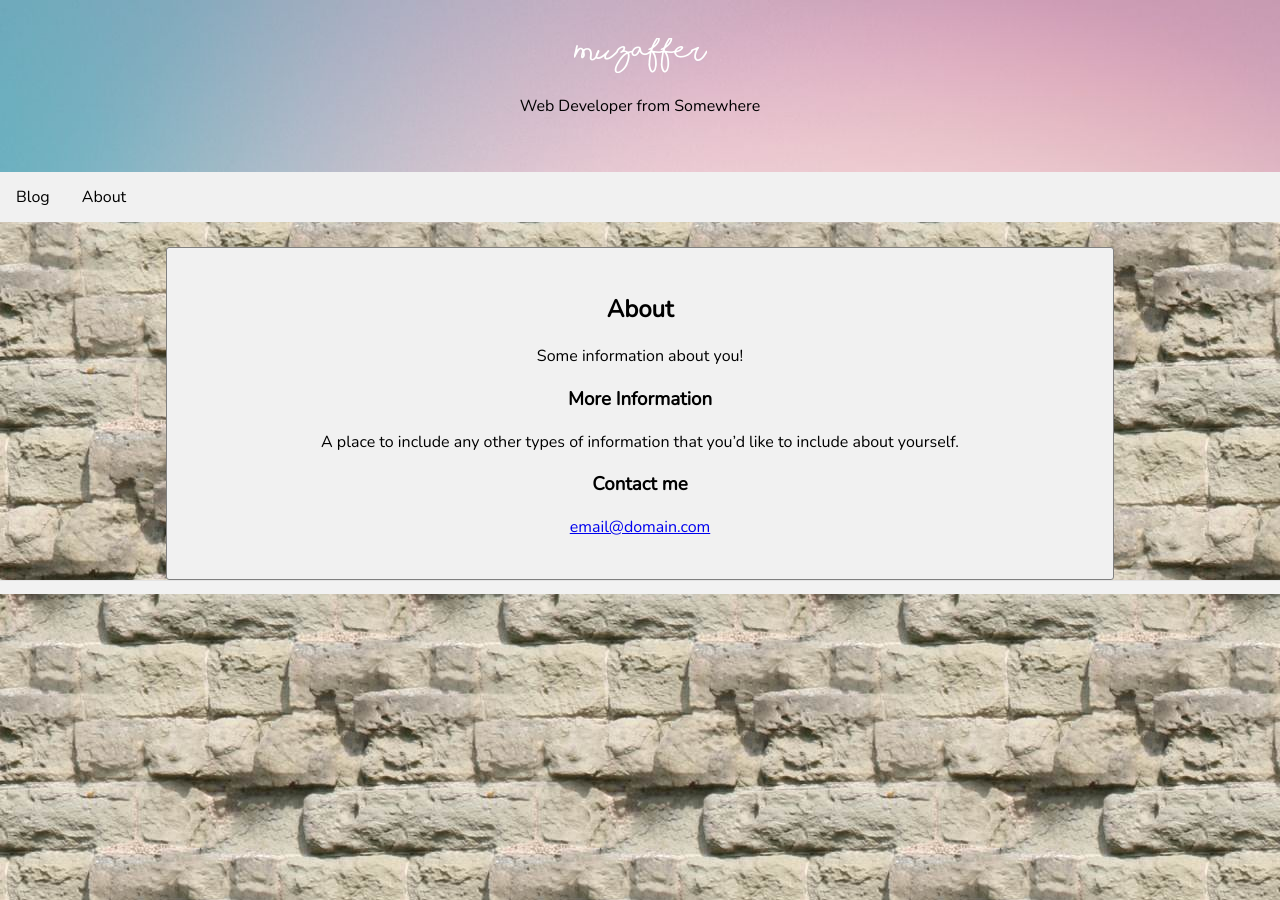
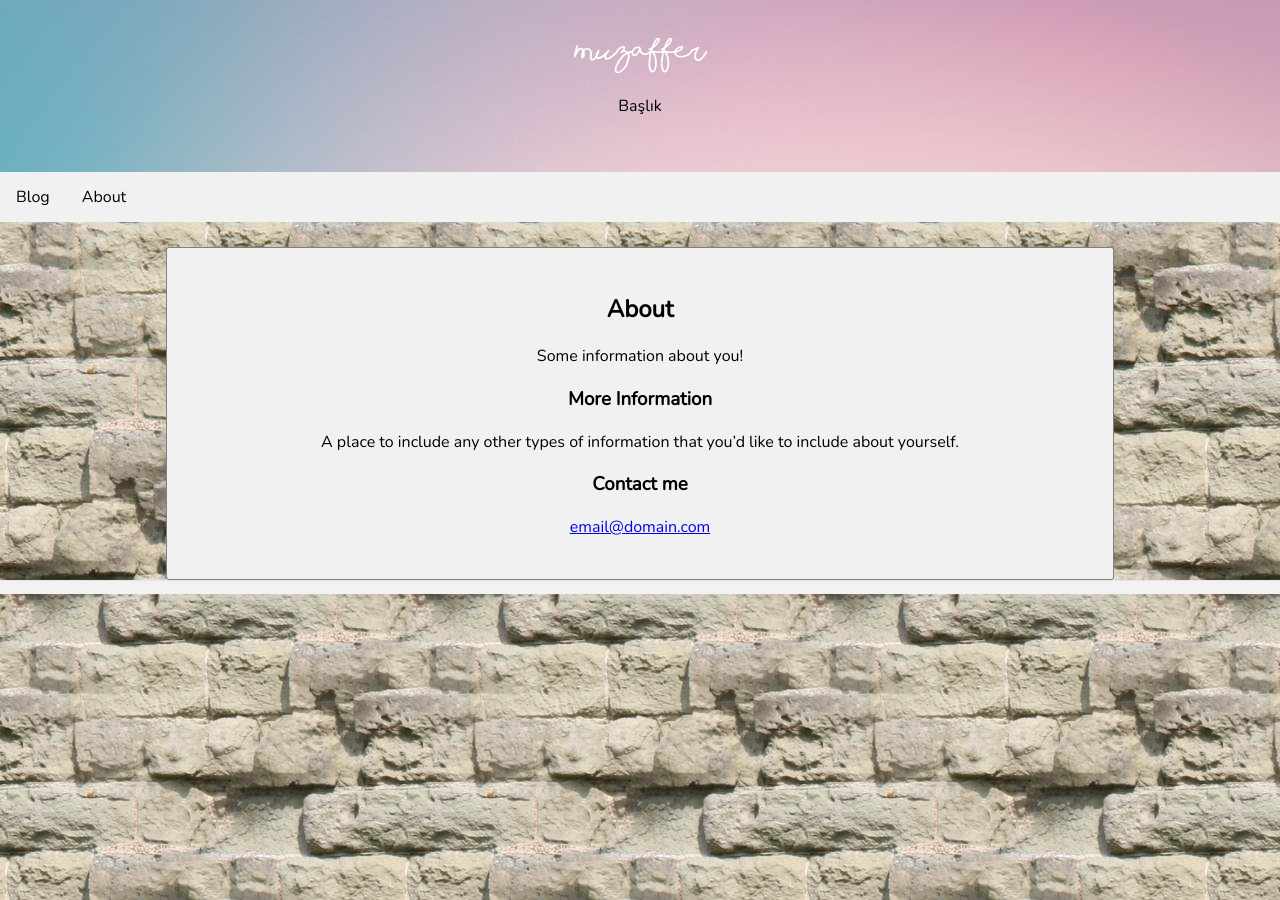
Before and after one commit to polatenes/polatenes.github.io, a Jekyll site: the page built from about.md, in a window 1280 px wide. Built offline with Jekyll 4.4.1, drawn with Linux system fonts in a browser that asks for light colours; some of the changed lines change nothing that is shown.

Commit message:
Update _config.yml

```diff
--- a/_config.yml
+++ b/_config.yml
@@ -3,10 +3,10 @@
 #
 
 # Name of your site (displayed in the header)
-name: Your Name
+name: Enes
 
 # Short bio or description (displayed in the header)
-description: Web Developer from Somewhere
+description: Başlık
 
 # URL of your avatar or profile pic (you could use your GitHub profile pic)
 avatar: https://raw.githubusercontent.com/barryclark/jekyll-now/master/images/jekyll-logo.png
@@ -17,16 +17,16 @@
 
 # Includes an icon in the footer for each username you enter
 footer-links:
-  dribbble:
-  email:
-  facebook:
-  flickr:
-  github: barryclark/jekyll-now
-  instagram:
-  linkedin:
-  pinterest:
+  dribbble: sadasd
+  email: sadas
+  facebook: asdsad
+  flickr: asdsad
+  github: asdas
+  instagram: sdada
+  linkedin: sadsadsa
+  pinterest: sads
   rss: # just type anything here for a working RSS icon
-  twitter: jekyllrb
+  twitter: asdad
   stackoverflow: # your stackoverflow profile, e.g. "users/50476/bart-kiers"
   youtube: # channel/<your_long_string> or user/<user-name>
   googleplus: # anything in your profile username that comes after plus.google.com/
```
